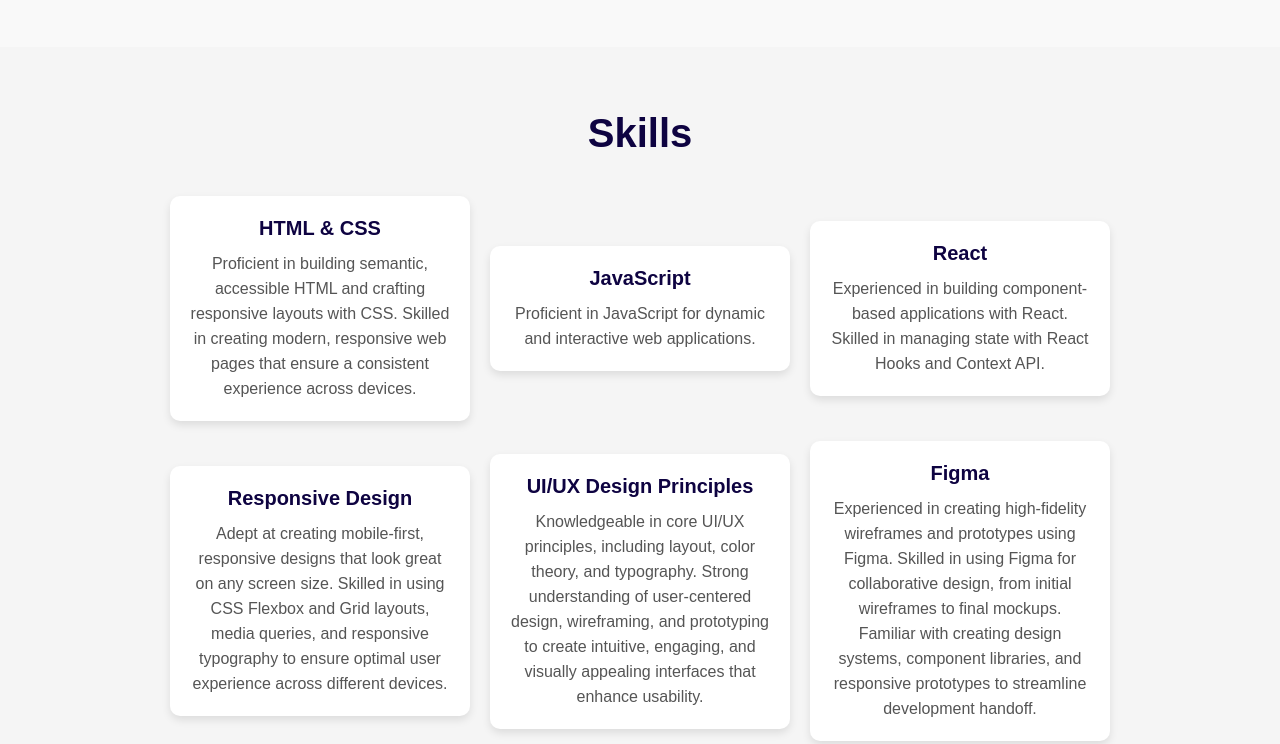
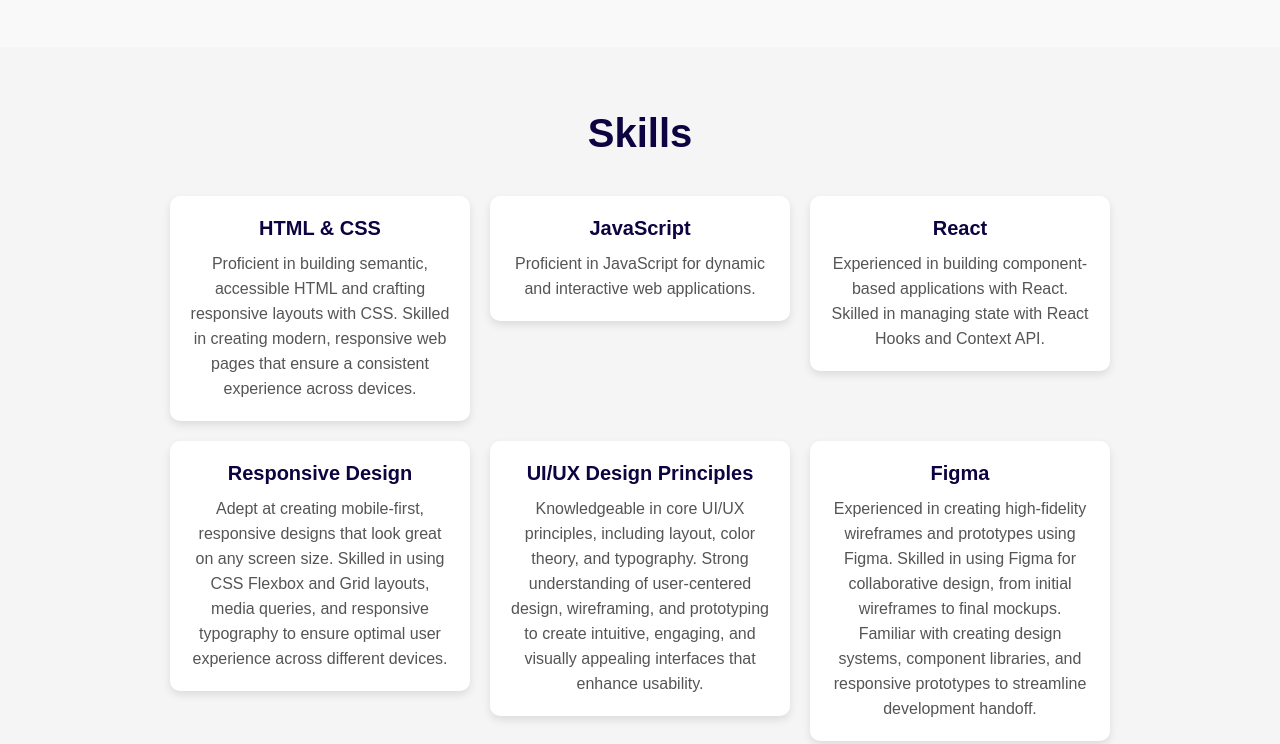
Before and after one commit to Fabherbie/Portfolio, a plain HTML site: page index.html in a window 1280 px wide. Shown: the part 1455-2199 px from the top of the page. Drawn offline with Linux system fonts and the light colour scheme.

Commit message:
Skills Card Alligned

```diff
--- a/CSS/style.css
+++ b/CSS/style.css
@@ -158,14 +158,15 @@
 /* Skills */
 .skills {
     padding: 24px;
-    background-color: #f5f5f5; /* Light background to differentiate from other sections */
+    background-color: #f5f5f5;
     color: #0e0341;
+    text-align: center;
 }
 
 .skills h1 {
-    text-align: center;
+    /* text-align: center; */
     font-size: 40px;
-    margin: 50px;
+    margin: 50px 0;
     color: #0e0341;
 }
 
@@ -173,8 +174,9 @@
     display: flex;
     flex-wrap: wrap;
     gap: 20px;
-    align-items: center;
     justify-content: center;
+    max-width: 1200px;
+    margin: 0 auto;
 }
 
 .skill-set {
@@ -184,7 +186,6 @@
     box-shadow: 0 4px 8px rgba(0, 0, 0, 0.1);
     display: flex;
     flex-direction: column;
-    justify-content: space-between;
     text-align: center;
     max-width: 300px;
     height: 100%;
```
